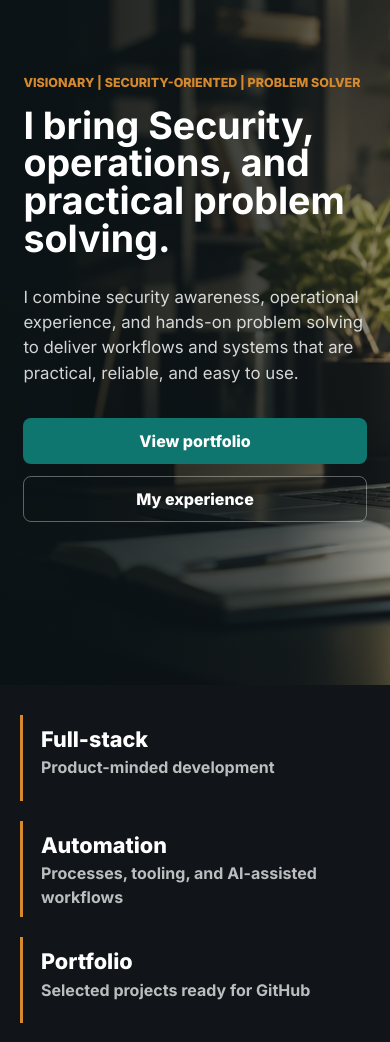
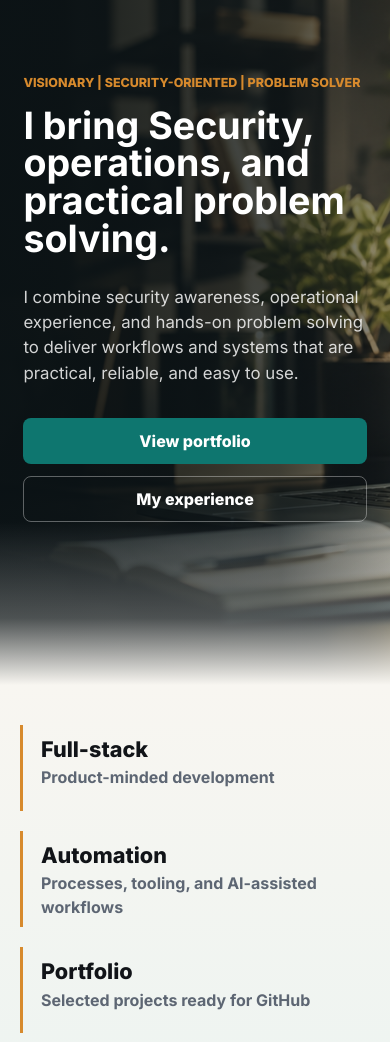
Before and after one commit to giligus/My-site, a plain HTML site: page index.html in a window 390 px wide. Shown: the part 58-1100 px from the top of the page. Drawn offline with Linux system fonts and the light colour scheme.

Commit message:
Soften hero transition into light sections

```diff
--- a/styles.css
+++ b/styles.css
@@ -94,8 +94,8 @@ a {
 
 .hero__overlay {
   background:
-    linear-gradient(90deg, rgba(10, 18, 21, 0.9) 0%, rgba(10, 18, 21, 0.68) 42%, rgba(10, 18, 21, 0.12) 100%),
-    linear-gradient(0deg, rgba(17, 20, 24, 0.44) 0%, rgba(17, 20, 24, 0) 40%);
+    linear-gradient(180deg, rgba(248, 246, 241, 0) 78%, rgba(248, 246, 241, 0.32) 91%, var(--paper) 100%),
+    linear-gradient(90deg, rgba(10, 18, 21, 0.9) 0%, rgba(10, 18, 21, 0.68) 42%, rgba(10, 18, 21, 0.12) 100%);
 }
 
 .hero__content {
@@ -191,10 +191,11 @@ a {
 }
 
 .intro-band {
-  background: var(--ink);
-  color: #fff;
-  padding-bottom: 30px;
-  padding-top: 30px;
+  background: linear-gradient(180deg, var(--paper) 0%, #eef4f1 100%);
+  border-bottom: 1px solid var(--line);
+  color: var(--ink);
+  padding-bottom: 40px;
+  padding-top: 40px;
 }
 
 .stats {
@@ -220,7 +221,7 @@ a {
 }
 
 .stats__label {
-  color: rgba(255, 255, 255, 0.72);
+  color: var(--muted);
   font-weight: 700;
 }
 
@@ -436,7 +437,9 @@ a {
   }
 
   .hero__overlay {
-    background: linear-gradient(90deg, rgba(10, 18, 21, 0.92) 0%, rgba(10, 18, 21, 0.74) 72%, rgba(10, 18, 21, 0.42) 100%);
+    background:
+      linear-gradient(180deg, rgba(248, 246, 241, 0) 78%, rgba(248, 246, 241, 0.28) 91%, var(--paper) 100%),
+      linear-gradient(90deg, rgba(10, 18, 21, 0.92) 0%, rgba(10, 18, 21, 0.74) 72%, rgba(10, 18, 21, 0.42) 100%);
   }
 
   .hero__content {
```
